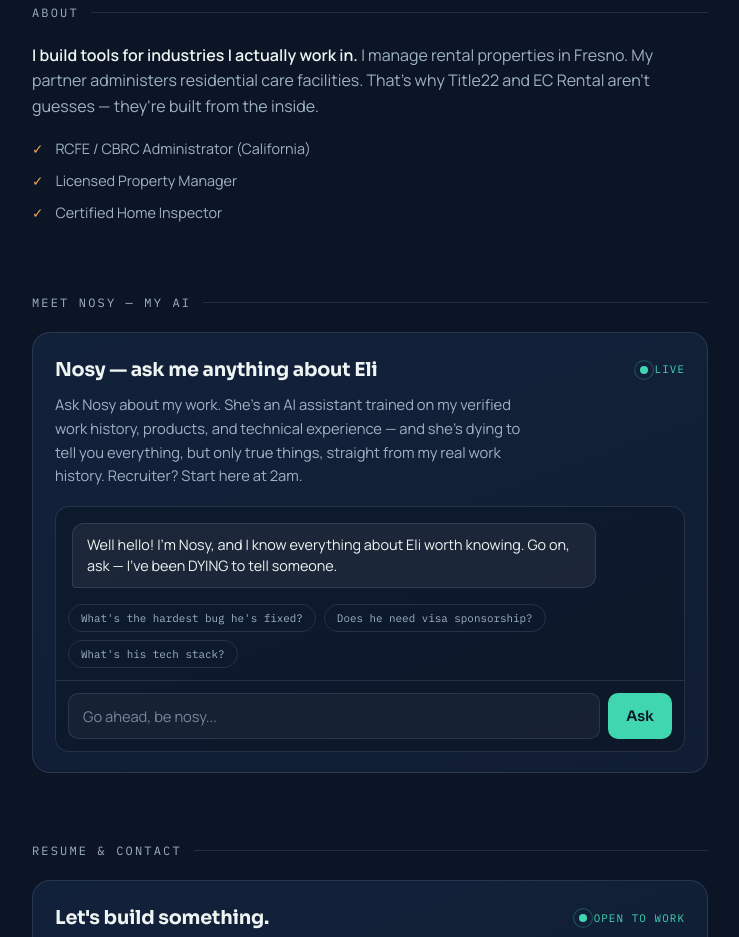
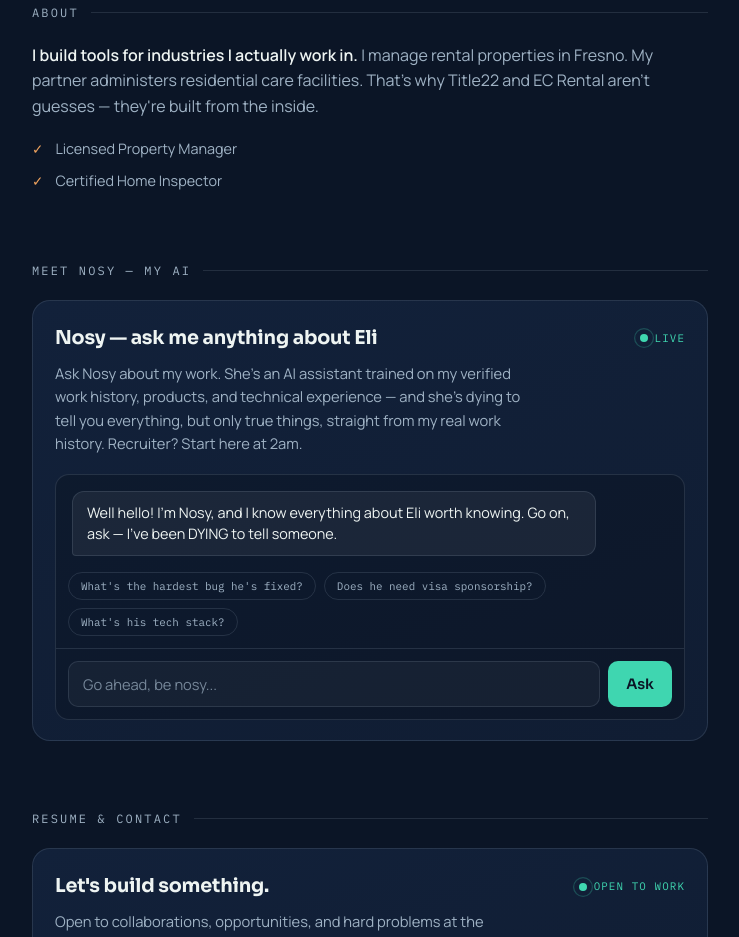
Before and after one commit to infomomtelo-sketch/INTERVIEW-V5, a plain HTML site: page index.html in a window 1280 px wide. Shown: the part 2875-3812 px from the top of the page, without its empty margins (270-1009 px from the left). Drawn offline with Linux system fonts and the light colour scheme.

Commit message:
Remove RCFE/CBRC Administrator credential from About (certificate lapsed)

```diff
--- a/index.html
+++ b/index.html
@@ -390,7 +390,6 @@
     <div class="sec-label rise">About</div>
     <p class="rise"><strong>I build tools for industries I actually work in.</strong> I manage rental properties in Fresno. My partner administers residential care facilities. That's why Title22 and EC Rental aren't guesses — they're built from the inside.</p>
     <div class="creds rise">
-      <div class="cred">RCFE / CBRC Administrator (California)</div>
       <div class="cred">Licensed Property Manager</div>
       <div class="cred">Certified Home Inspector</div>
     </div>
```
